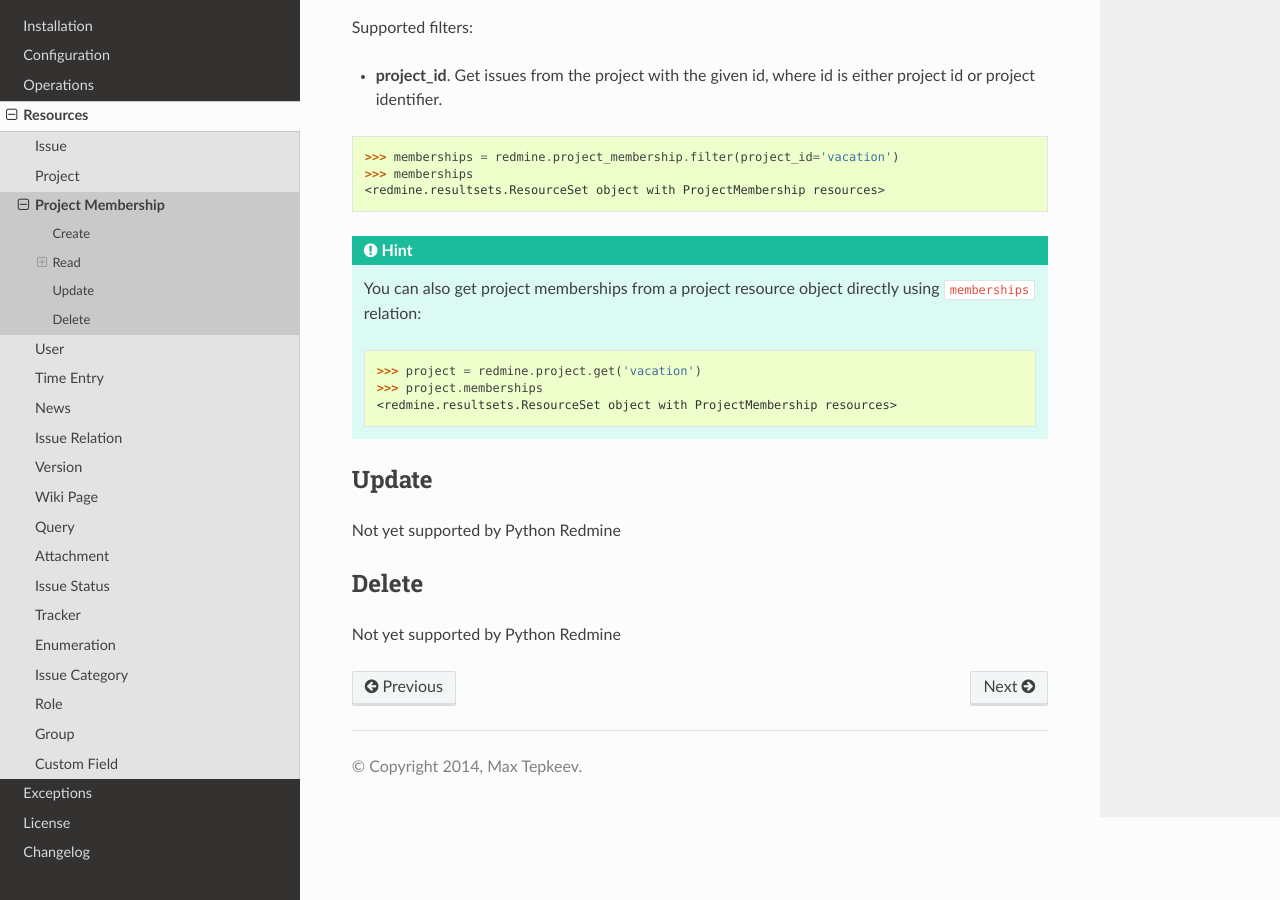
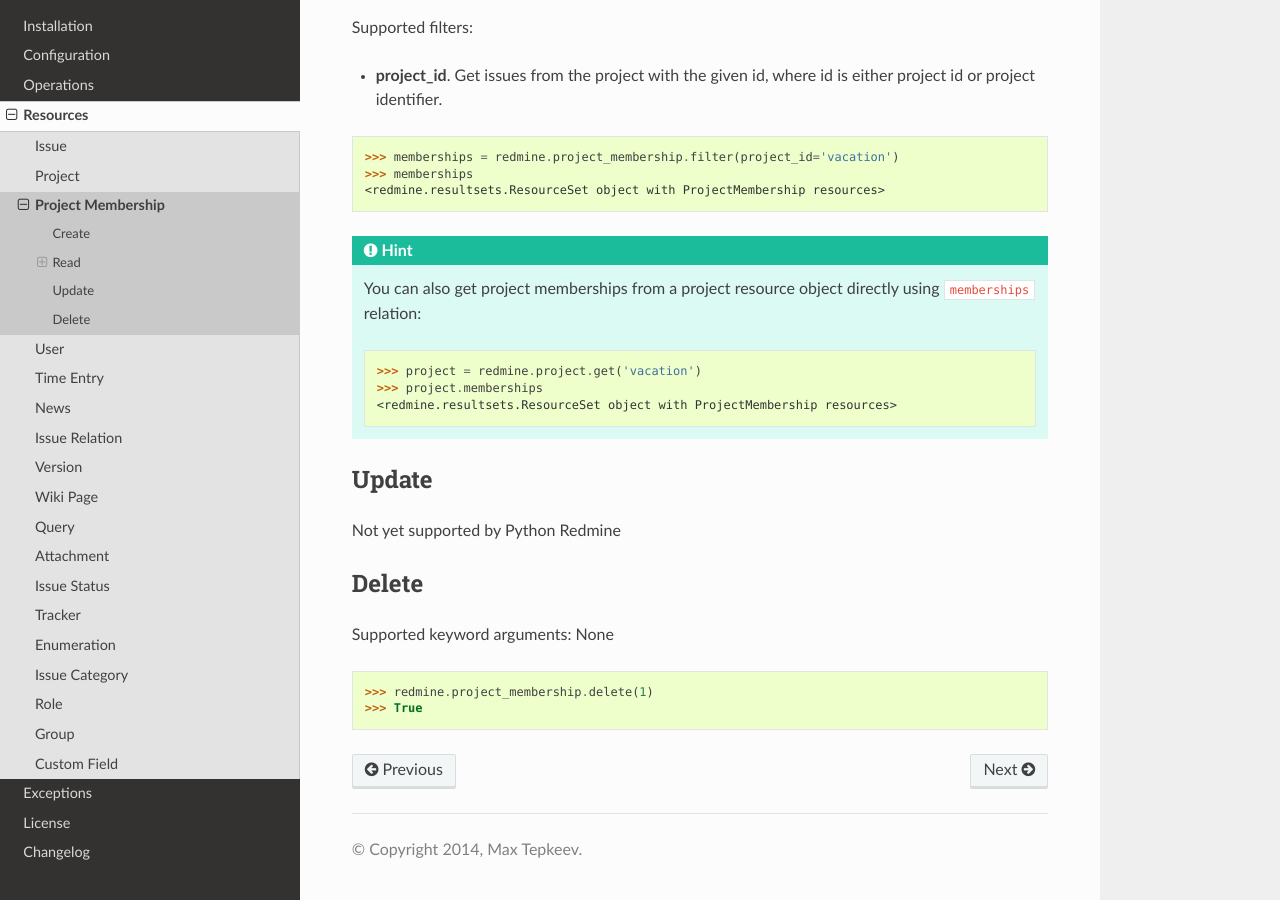
Before and after one commit to maxtepkeev/python-redmine, a Sphinx documentation site: the page built from docs/resources/project_membership.rst, in a window 1280 px wide and 900 px high, scrolled down 1126 px. Built offline with Sphinx 7.4.7 and the Read the Docs theme 2.0.0, drawn with Linux system fonts in a browser that asks for light colours.

Commit message:
project membership delete method support

```diff
--- a/docs/changelog.rst
+++ b/docs/changelog.rst
@@ -9,6 +9,7 @@ Changelog
   * Group
   * Version
   * Issue
+  * ProjectMembership
 
 0.2.0 (2014-01-16)
 ------------------
--- a/docs/resources/project_membership.rst
+++ b/docs/resources/project_membership.rst
@@ -82,4 +82,9 @@ Not yet supported by Python Redmine
 Delete
 ------
 
-Not yet supported by Python Redmine
+Supported keyword arguments: None
+
+.. code-block:: python
+
+    >>> redmine.project_membership.delete(1)
+    >>> True
```
Also changed, not shown: 2 other files.
